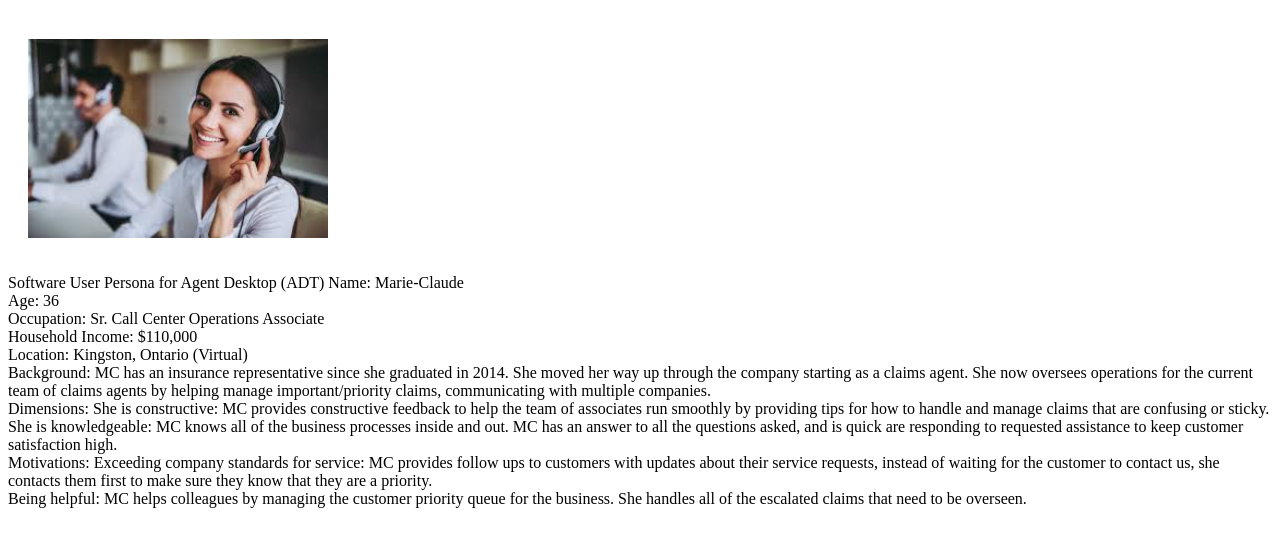
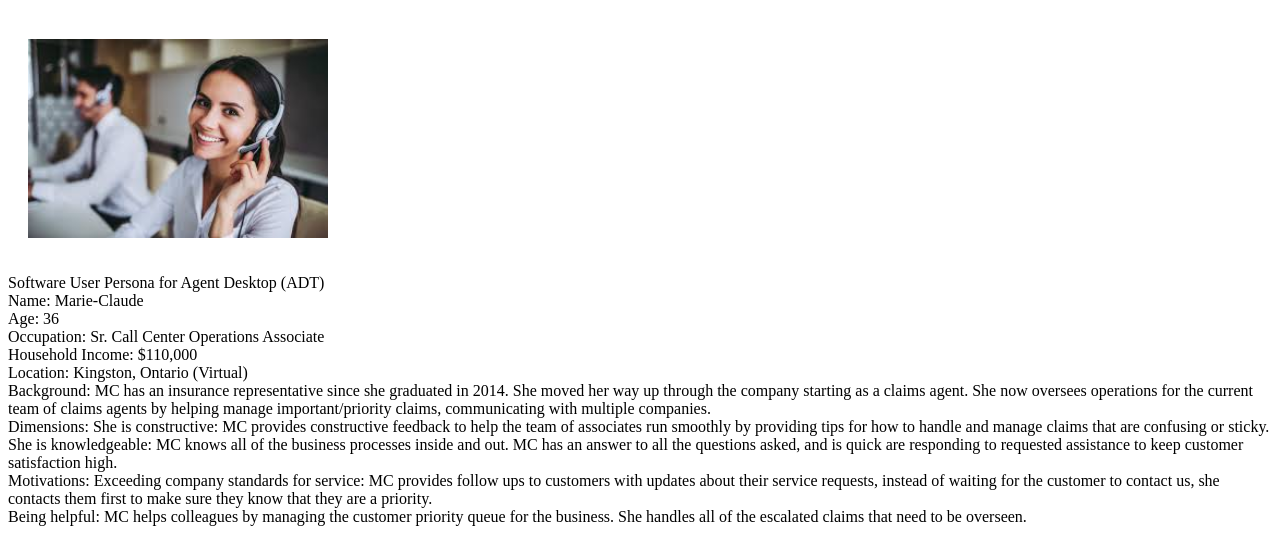
Before and after one commit to pb-owen/123-11fishcake, a plain HTML site: page index.html in a window 1280 px wide. Shown: the part 509-1051 px from the top of the page. Drawn offline with Linux system fonts and the light colour scheme.

Commit message:
Update index.html

```diff
--- a/index.html
+++ b/index.html
@@ -29,9 +29,9 @@
 
       As a user I want to be able to change customer information that has been uploaded by vendors such as billing address, and contact information so that I can assure that we are contacting/delivering the right information to the account holder </p>
 
-  <h1> Writing Assignment 3</h1>
+  <h1> Writing Assignment 3 </h1>
   <img = align='center' src='images.jpeg' hspace='20' vspace='20' width='300'/>
-  <p> Software User Persona for Agent Desktop (ADT)
+  <p> Software User Persona for Agent Desktop (ADT)  <br>
 
       Name: Marie-Claude  <br>
       Age: 36  <br>
```
